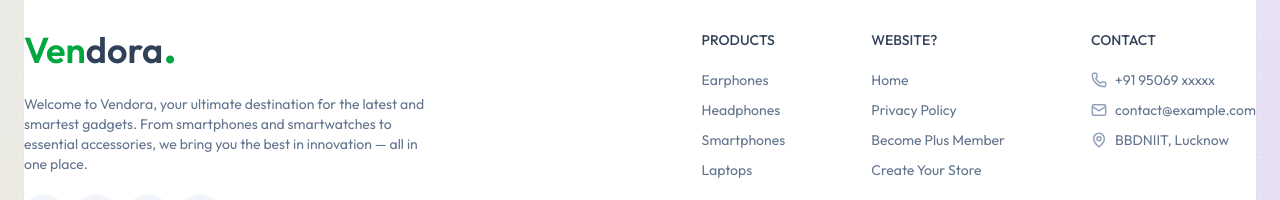
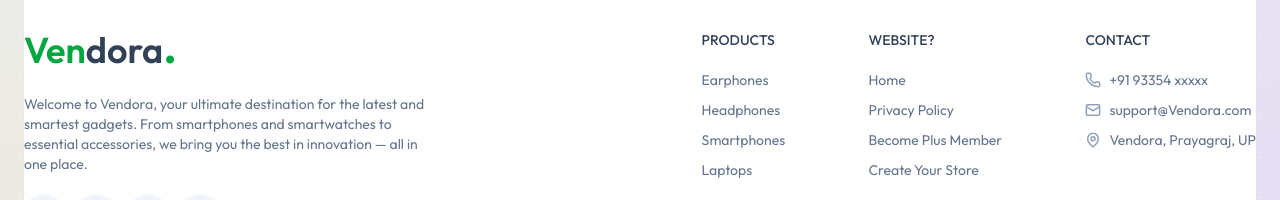
Before and after one commit to sangharsh95/Vendora, a Next.js app: page /contact in a window 1280 px wide. Shown: the part 1184-1384 px from the top of the page. Built offline with nearby package versions, Linux system fonts and the light colour scheme; no server answers; the database is empty.

Commit message:
Update contact information in Footer and Contact page

```diff
--- a/app/(public)/contact/page.jsx
+++ b/app/(public)/contact/page.jsx
@@ -19,7 +19,7 @@
                             </div>
                             <h3 className="font-bold text-slate-900 text-lg mb-1">Email Us</h3>
                             <p className="text-slate-500 text-sm mb-3">Drop us a line anytime.</p>
-                            <a href="mailto:support@Vendoracom" className="text-emerald-600 font-semibold hover:underline">support@Vendora.com</a>
+                            <a href="mailto:support@Vendora.com" className="text-emerald-600 font-semibold hover:underline">support@Vendora.com</a>
                         </div>
 
                         <div className="bg-white p-8 rounded-2xl shadow-sm border border-slate-100 flex flex-col items-center text-center hover:-translate-y-1 transition-transform">
@@ -28,7 +28,7 @@
                             </div>
                             <h3 className="font-bold text-slate-900 text-lg mb-1">Call Us</h3>
                             <p className="text-slate-500 text-sm mb-3">Mon-Fri from 8am to 5pm.</p>
-                            <a href="tel:+15550123" className="text-blue-600 font-semibold hover:underline">+91 93354 xxxxx</a>
+                            <a href="tel:+9193354xxxxx" className="text-blue-600 font-semibold hover:underline">+91 93354 xxxxx</a>
                         </div>
 
                         <div className="bg-white p-8 rounded-2xl shadow-sm border border-slate-100 flex flex-col items-center text-center hover:-translate-y-1 transition-transform">
--- a/components/Footer.jsx
+++ b/components/Footer.jsx
@@ -32,9 +32,9 @@
         {
             title: "CONTACT",
             links: [
-                { text: "+91 95069 xxxxx", path: 'tel:+9195069xxxxx', icon: PhoneIcon },
-                { text: "contact@example.com", path: 'mailto:singhsangharshyxx@gmai.com', icon: MailIcon },
-                { text: "BBDNIIT, Lucknow", path: '#', icon: MapPinIcon }
+                { text: "+91 93354 xxxxx", path: 'tel:+9193354xxxxx', icon: PhoneIcon },
+                { text: "support@Vendora.com", path: 'mailto:support@Vendora.com', icon: MailIcon },
+                { text: "Vendora, Prayagraj, UP", path: '#', icon: MapPinIcon }
             ]
         }
     ];
```
